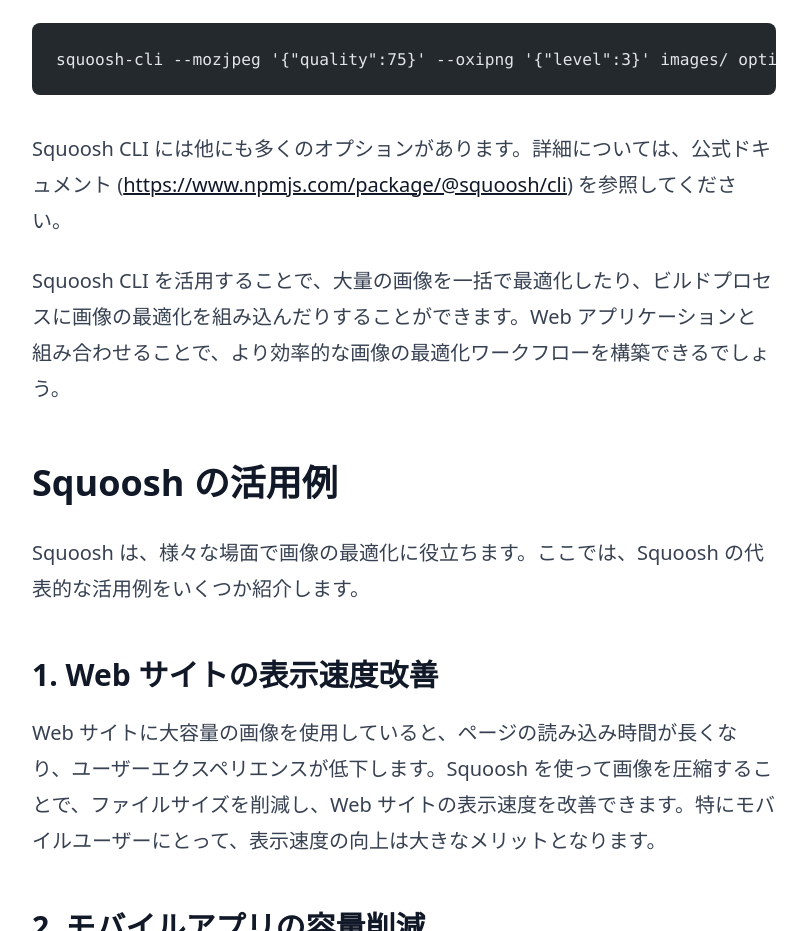
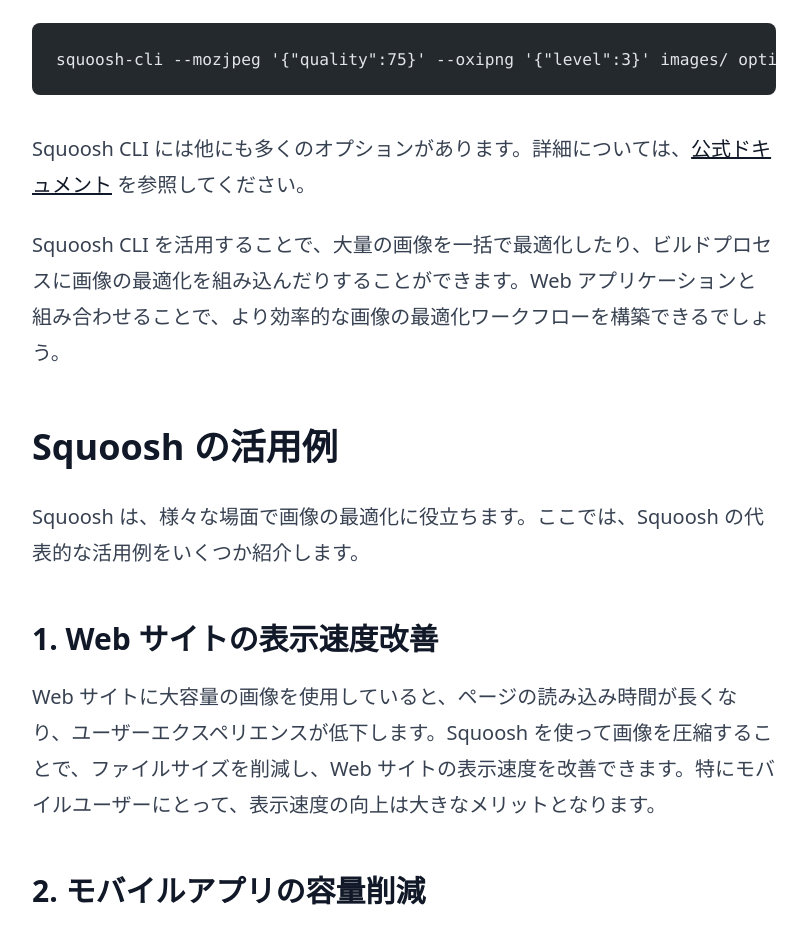
Before and after one commit to joe41203/code-kitchen, an Astro site: page /articles/squoosh-image-compression-tool in a window 1280 px wide. Shown: the part 5180-6111 px from the top of the page, without its empty margins (176-983 px from the left). Built offline with nearby package versions, Linux system fonts and the light colour scheme; Astro itself is replaced by a stand-in of ours; code samples lack their colours.

````diff
--- a/src/content/articles/squoosh-image-compression-tool/index.mdx
+++ b/src/content/articles/squoosh-image-compression-tool/index.mdx
@@ -97,7 +97,7 @@
 squoosh-cli --mozjpeg '{"quality":75}' --oxipng '{"level":3}' images/ optimized/
 ```
 
-Squoosh CLI には他にも多くのオプションがあります。詳細については、公式ドキュメント (https://www.npmjs.com/package/@squoosh/cli) を参照してください。
+Squoosh CLI には他にも多くのオプションがあります。詳細については、[公式ドキュメント](https://www.npmjs.com/package/@squoosh/cli) を参照してください。
 
 Squoosh CLI を活用することで、大量の画像を一括で最適化したり、ビルドプロセスに画像の最適化を組み込んだりすることができます。Web アプリケーションと組み合わせることで、より効率的な画像の最適化ワークフローを構築できるでしょう。
 
````
